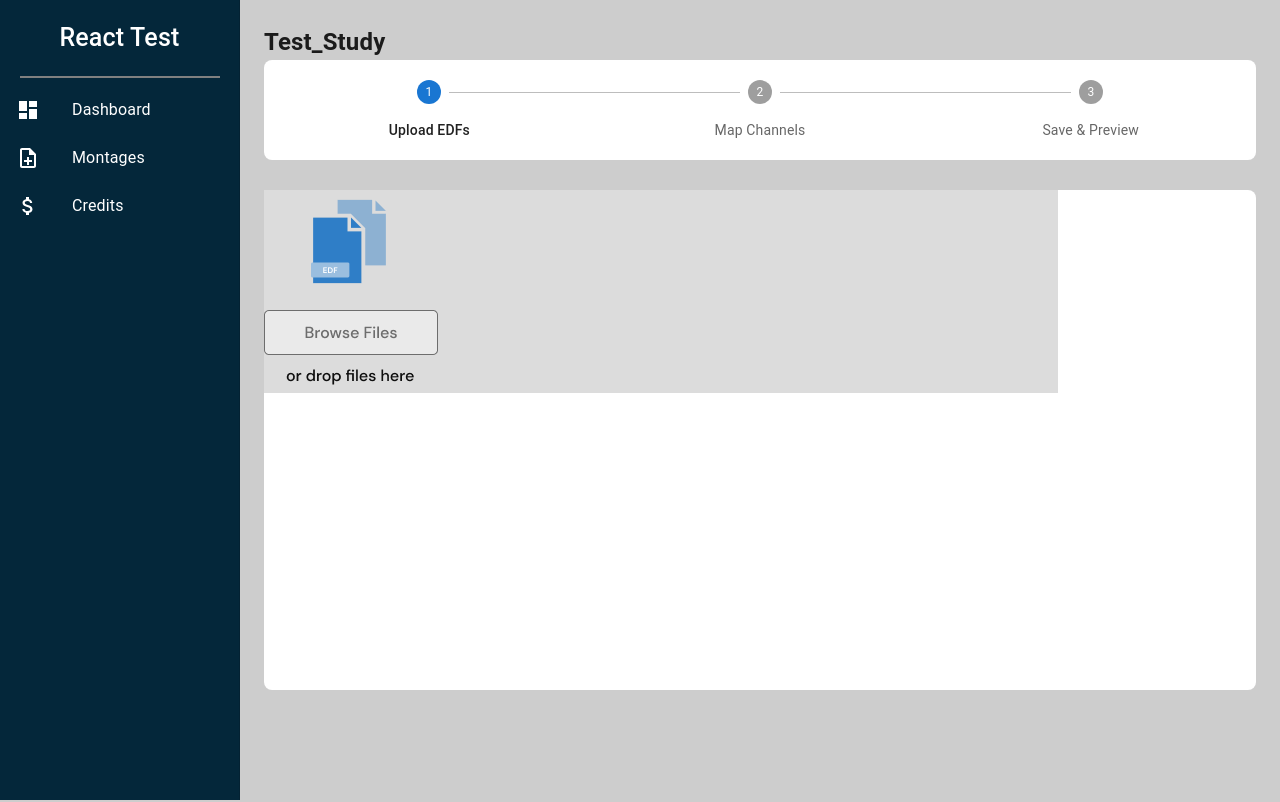
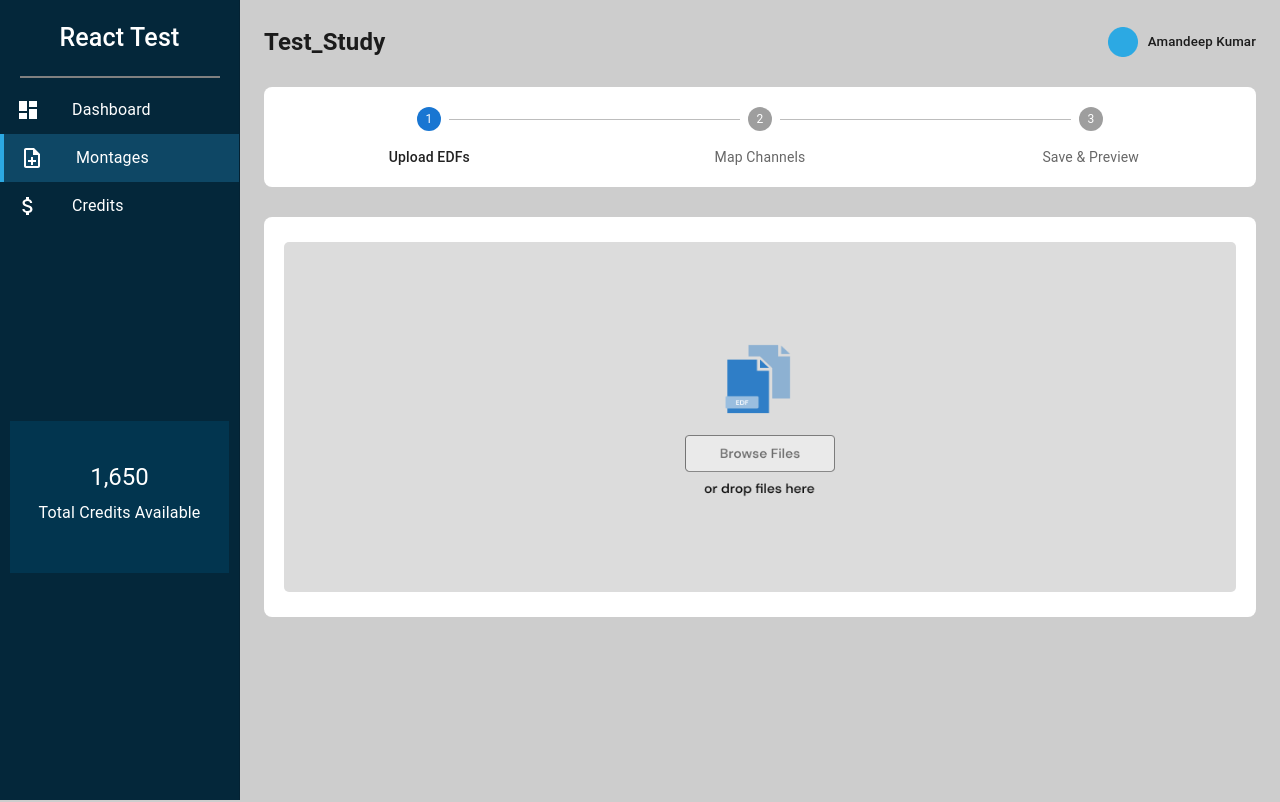
Before and after one commit to Amandeep4567/Neurobit-Technologies, a React (Vite) app: page / in a window 1280 px wide. Built offline with nearby package versions, Linux system fonts and the light colour scheme.

Commit message:
feat: code updated

```diff
--- a/src/components/Sidebar.jsx
+++ b/src/components/Sidebar.jsx
@@ -16,8 +16,9 @@ import NoteAddOutlinedIcon from "@mui/icons-material/NoteAddOutlined";
 import MenuIcon from "@mui/icons-material/Menu";
 import Toolbar from "@mui/material/Toolbar";
 import Typography from "@mui/material/Typography";
-import { fontSize, height } from "@mui/system";
+import { bgcolor, fontSize, height, textAlign } from "@mui/system";
 import { DropdownBox, Stepper } from ".";
+import { FormatAlignJustify, Opacity, WrapText } from "@mui/icons-material";
 
 const drawerWidth = 240;
 
@@ -42,7 +43,16 @@ function Sidebar() {
       <List>
         {["Dashboard", "Montages", "Credits"].map((text, index) => (
           <ListItem sx={{ color: "white" }} key={text} disablePadding>
-            <ListItemButton>
+            <ListItemButton
+              sx={
+                index === 1
+                  ? {
+                      background: "rgba(44, 169, 227, 0.25)",
+                      borderLeft: "4px solid #2CA9E3",
+                    }
+                  : undefined
+              }
+            >
               <ListItemIcon sx={{ color: "white" }}>
                 {index === 0 ? (
                   <DashboardIcon />
@@ -56,6 +66,28 @@ function Sidebar() {
             </ListItemButton>
           </ListItem>
         ))}
+        {/* <div className="bottom_box">
+          <h2>1,650</h2>
+          <p>Total Credits Available</p>
+        </div> */}
+        <Box
+          sx={{
+            display: "flex",
+            justifyContent: "center",
+            textAlign: "center",
+            bgcolor: "#02354F",
+            paddingY: "40px",
+            marginTop: "80%",
+            marginX: "10px",
+            color: "white",
+            lineHeight: "40px",
+          }}
+        >
+          <div>
+            <Typography variant="h5">1,650</Typography>
+            <Typography variant="h8">Total Credits Available</Typography>
+          </div>
+        </Box>
       </List>
     </div>
   );
--- a/src/components/Stepper.jsx
+++ b/src/components/Stepper.jsx
@@ -1,4 +1,5 @@
 import "../styles/CompStyles/stepper.css";
+import icon from "../assets/icon.png";
 import * as React from "react";
 import Box from "@mui/material/Box";
 import Stepper from "@mui/material/Stepper";
@@ -10,8 +11,12 @@ const steps = ["Upload EDFs", "Map Channels", "Save & Preview"];
 export default function HorizontalLabelPositionBelowStepper() {
   return (
     <div>
-      <div className="">
+      <div className="upper_box">
         <h2>Test_Study</h2>
+        <div className="upper_name">
+          <img src={icon} alt="" />
+          <h5>Amandeep Kumar</h5>
+        </div>
       </div>
       <Box
         sx={{
--- a/src/styles/CompStyles/dropdown.css
+++ b/src/styles/CompStyles/dropdown.css
@@ -4,13 +4,26 @@
 
 .big_reactangle {
   width: 100%;
-  height: 500px;
+  height: 400px;
   background: #fff;
   border-radius: 8px;
+  display: flex;
+  justify-content: center;
+  align-items: center;
 }
 
 .small_reactangle {
-  width: 80%;
-  /* height: 30%; */
+  width: 96%;
+  height: 350px;
   background-color: #dcdcdc;
+  border-radius: 5px;
+  display: flex;
+  justify-content: center;
+  align-items: center;
 }
+
+.dropdown img {
+  width: 150px;
+  height: 160px;
+  cursor: pointer;
+}
--- a/src/styles/CompStyles/stepper.css
+++ b/src/styles/CompStyles/stepper.css
@@ -0,0 +1,20 @@
+.upper_box {
+  display: flex;
+  justify-content: space-between;
+  align-items: center;
+  margin-bottom: 27px;
+}
+
+.upper_name {
+  display: flex;
+  justify-content: center;
+  align-items: center;
+}
+
+.upper_name img {
+  margin-right: 10px;
+}
+
+.upper_name h5 {
+  font-weight: 500;
+}
```
Also changed, not shown: src/assets/icon.png (added).
